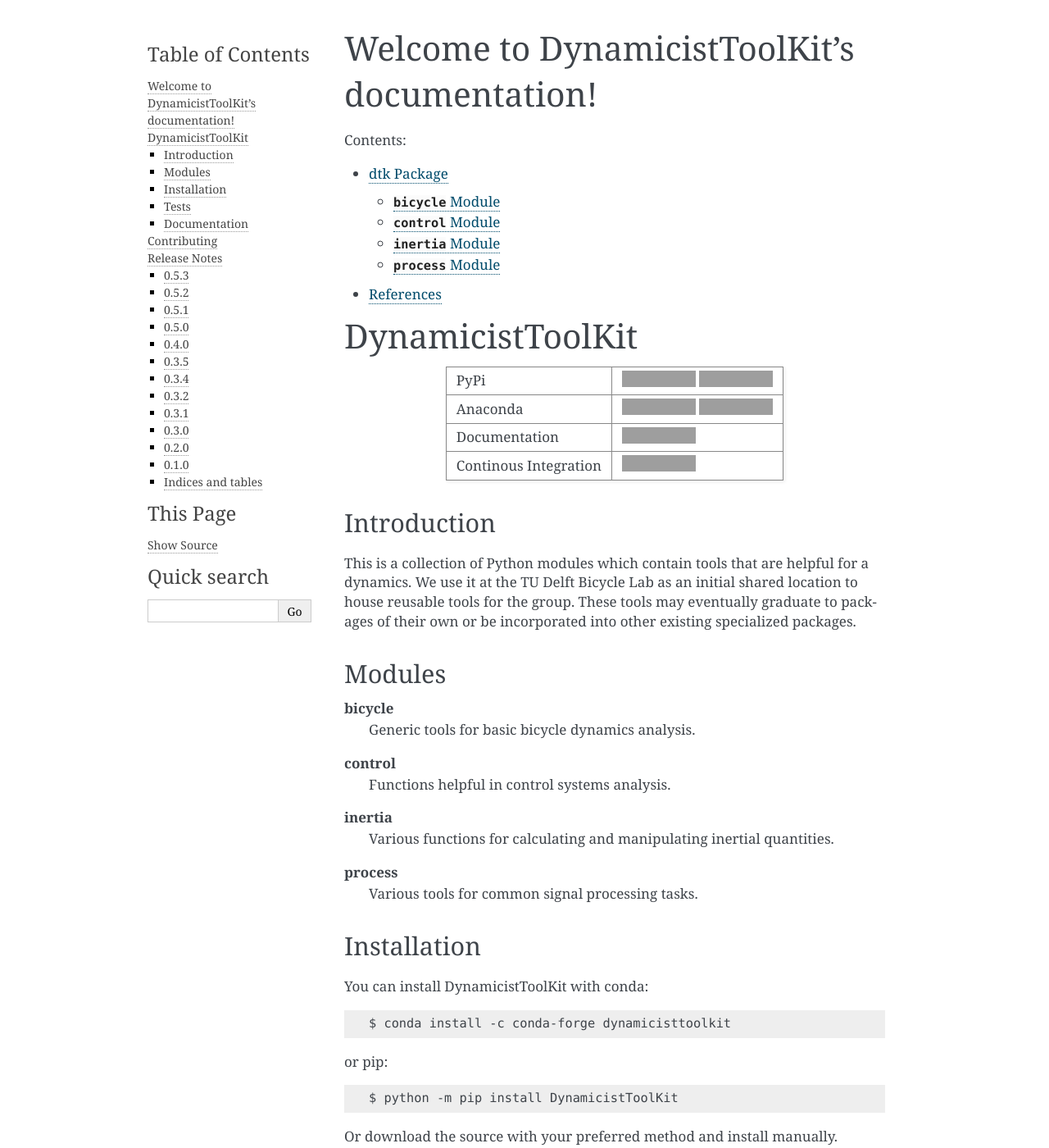
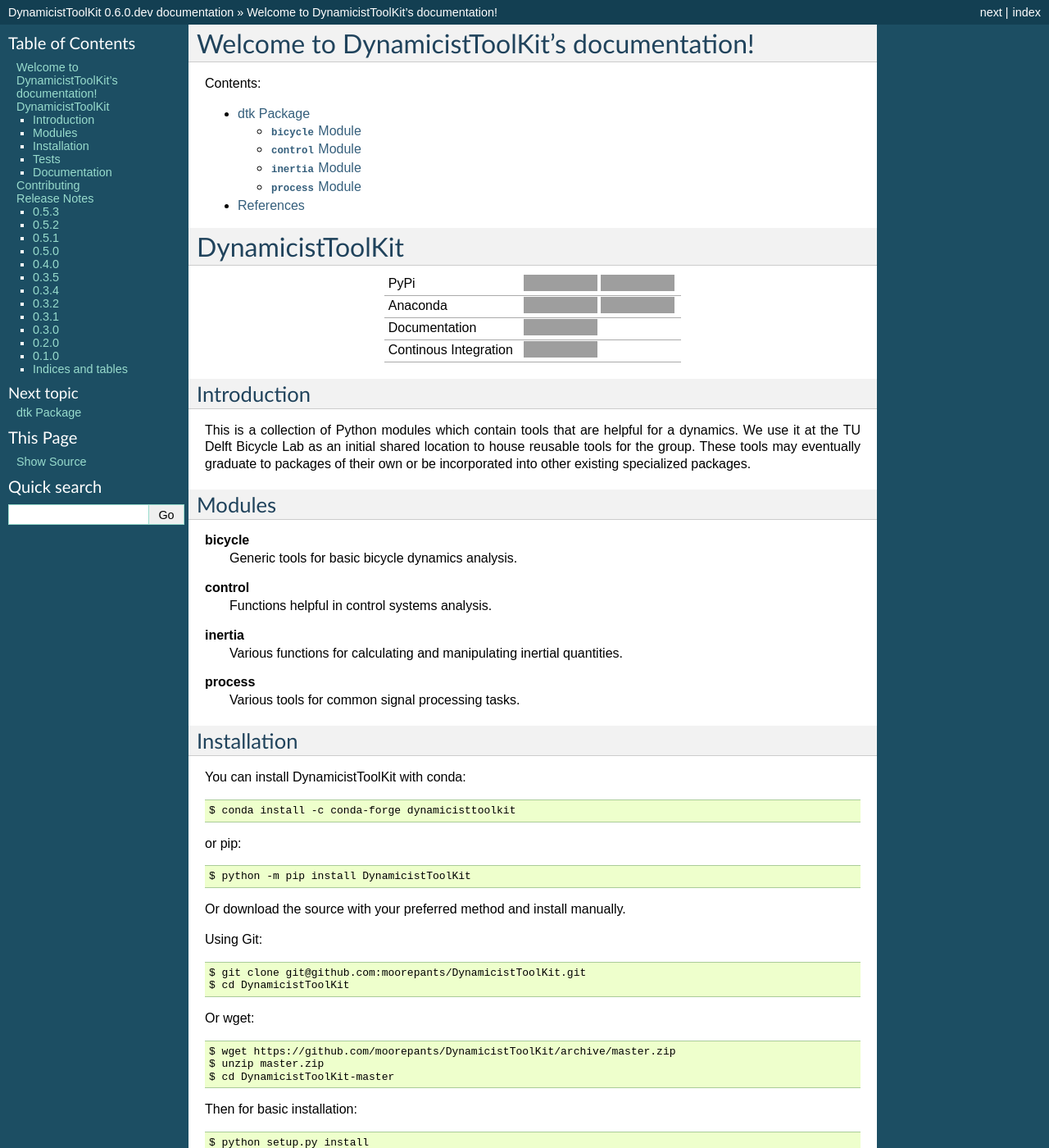
Before and after one commit to moorepants/DynamicistToolKit, a Sphinx documentation site: the page built from docs/index.rst, in a window 1280 px wide and 1400 px high. Shown: the whole window at 82% size. Built offline with Sphinx 7.4.7, drawn with Linux system fonts in a browser that asks for light colours; some of the changed text lies outside the part shown; grey boxes are pictures that could not be loaded.

Commit message:
Use classic docs them with sticky side bar.

```diff
--- a/docs/conf.py
+++ b/docs/conf.py
@@ -106,11 +106,15 @@
 # The theme to use for HTML and HTML Help pages.  See the documentation for
 # a list of builtin themes.
 #html_theme = 'default'
+html_theme = 'classic'
 
 # Theme options are theme-specific and customize the look and feel of a theme
 # further.  For a list of options available for each theme, see the
 # documentation.
 #html_theme_options = {}
+html_theme_options = {
+    'stickysidebar': True,
+}
 
 # Add any paths that contain custom themes here, relative to this directory.
 #html_theme_path = []
```
